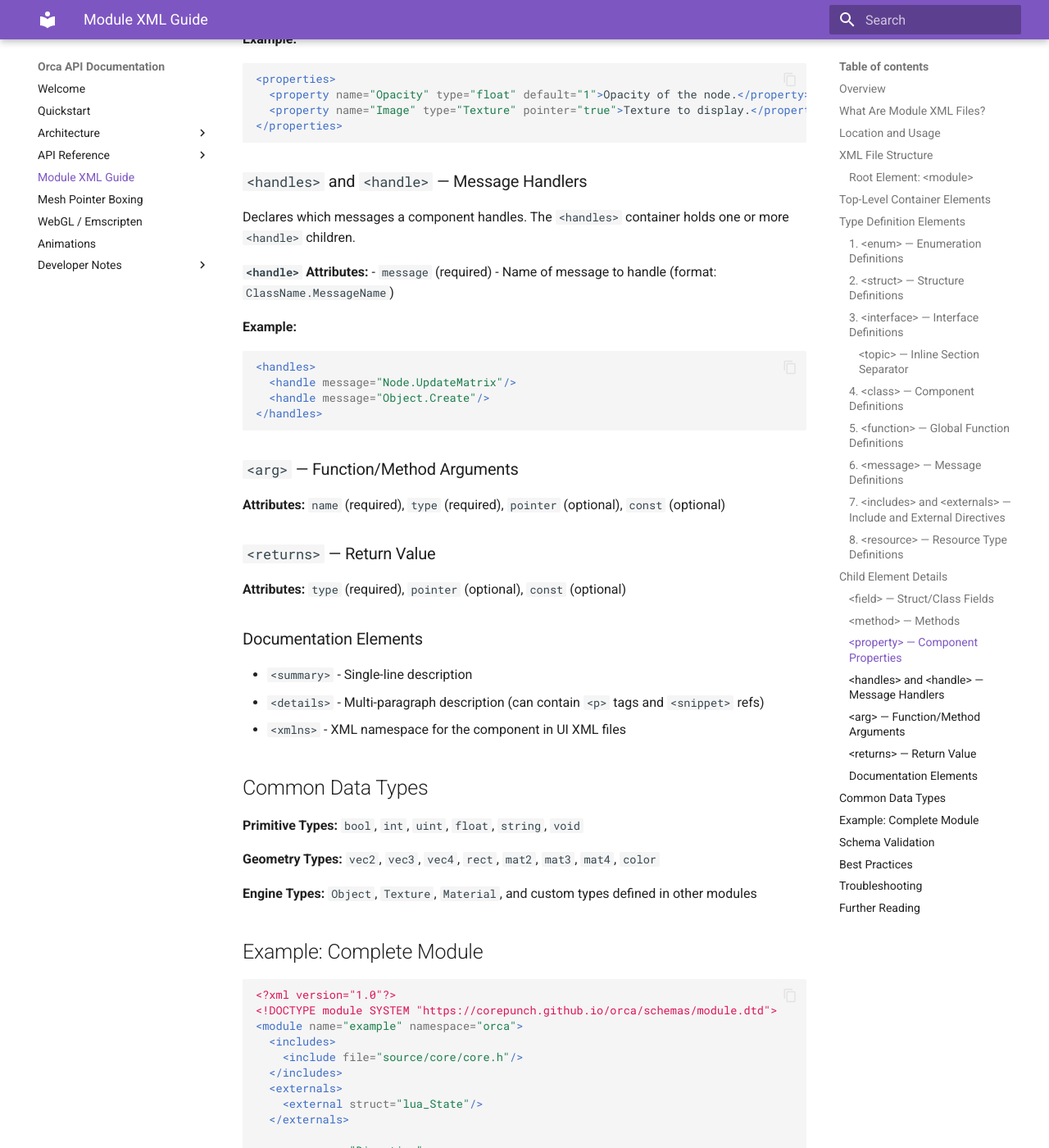
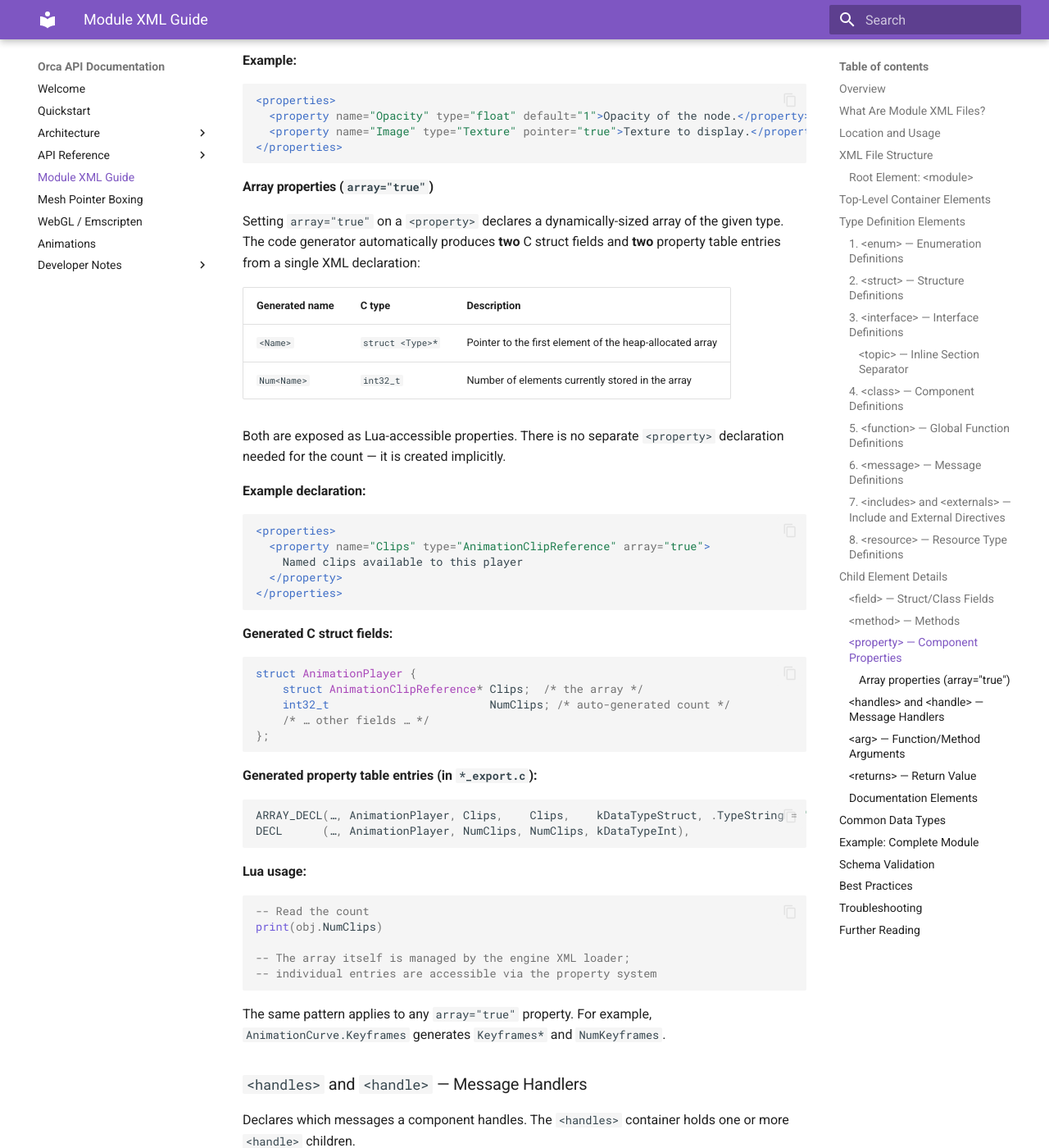
Before and after one commit to corepunch/orca, an MkDocs documentation site: the page built from docs/MODULE_XML_GUIDE.md, in a window 1280 px wide and 1400 px high, scrolled down 8510 px. Shown: the whole window at 82% size. Built offline with MkDocs 1.6.1 and Material for MkDocs 9.7.7, drawn with Linux system fonts in a browser that asks for light colours.

Commit message:
docs: array="true" guide + NumClips/NumKeyframes in animations.md
Agent-Logs-Url: https://github.com/corepunch/orca/sessions/e4e3056c-b234-4c86-9c8d-7cc23a21f992

Co-authored-by: corepunch <83646194+corepunch@users.noreply.github.com>

````diff
--- a/docs/MODULE_XML_GUIDE.md
+++ b/docs/MODULE_XML_GUIDE.md
@@ -401,6 +401,7 @@ Defines a property on a component. Properties are always inside a `<properties>`
 - `readonly` (optional) - If "true", property is read-only
 - `pointer` (optional) - If "true", property holds a pointer
 - `default` (optional) - Default value for the property
+- `array` (optional) - If "true", generates an array property (see below)
 
 **Example:**
 ```xml
@@ -409,6 +410,52 @@ Defines a property on a component. Properties are always inside a `<properties>`
   <property name="Image" type="Texture" pointer="true">Texture to display.</property>
 </properties>
 ```
+
+#### Array properties (`array="true"`)
+
+Setting `array="true"` on a `<property>` declares a dynamically-sized array of the given type. The code generator automatically produces **two** C struct fields and **two** property table entries from a single XML declaration:
+
+| Generated name | C type | Description |
+|---|---|---|
+| `<Name>` | `struct <Type>*` | Pointer to the first element of the heap-allocated array |
+| `Num<Name>` | `int32_t` | Number of elements currently stored in the array |
+
+Both are exposed as Lua-accessible properties. There is no separate `<property>` declaration needed for the count — it is created implicitly.
+
+**Example declaration:**
+```xml
+<properties>
+  <property name="Clips" type="AnimationClipReference" array="true">
+    Named clips available to this player
+  </property>
+</properties>
+```
+
+**Generated C struct fields:**
+```c
+struct AnimationPlayer {
+    struct AnimationClipReference* Clips;  /* the array */
+    int32_t                        NumClips; /* auto-generated count */
+    /* … other fields … */
+};
+```
+
+**Generated property table entries (in `*_export.c`):**
+```c
+ARRAY_DECL(…, AnimationPlayer, Clips,    Clips,    kDataTypeStruct, .TypeString = "AnimationClipReference"),
+DECL      (…, AnimationPlayer, NumClips, NumClips, kDataTypeInt),
+```
+
+**Lua usage:**
+```lua
+-- Read the count
+print(obj.NumClips)
+
+-- The array itself is managed by the engine XML loader;
+-- individual entries are accessible via the property system
+```
+
+The same pattern applies to any `array="true"` property. For example, `AnimationCurve.Keyframes` generates `Keyframes*` and `NumKeyframes`.
 
 ### `<handles>` and `<handle>` — Message Handlers
 
````
Also changed, not shown: docs/animations.md (+4 -0 lines).
